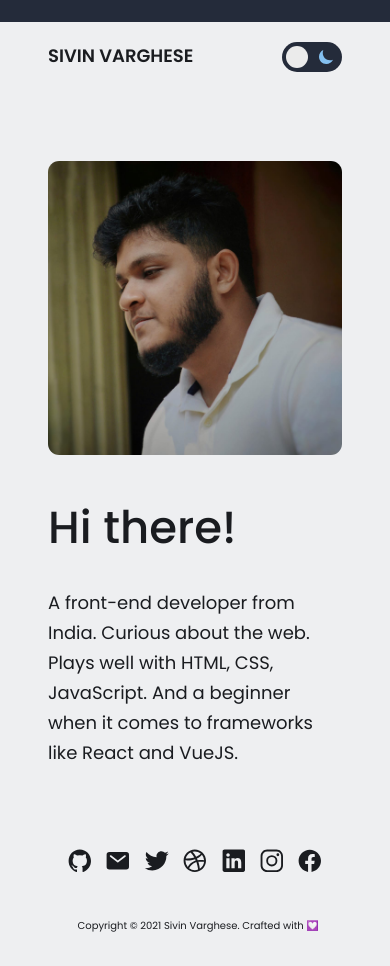
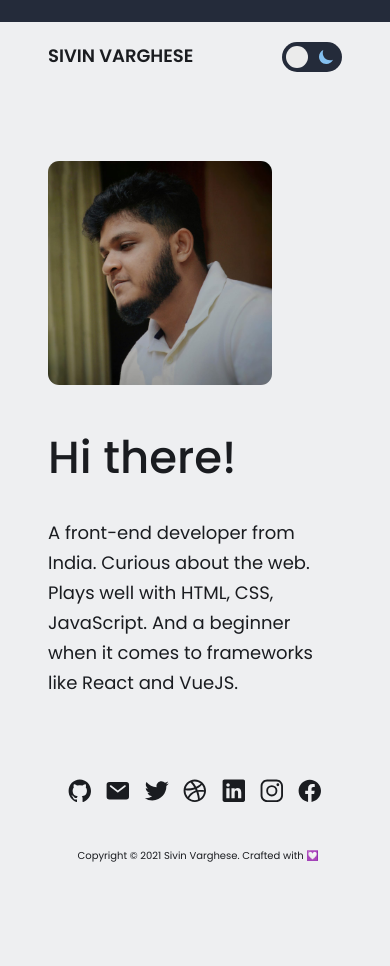
Before and after one commit to iamsivin/website, a React (Create React App) app: page / in a window 390 px wide. After the commit the page ends 896 px from the top, so only its background shows below. Built offline with nearby package versions, Linux system fonts and the light colour scheme.

Commit message:
height fixes

```diff
--- a/src/components/About.css
+++ b/src/components/About.css
@@ -202,15 +202,14 @@
 
   .image-wrap {
     width: 100%;
-    min-height: 16rem;
   }
 
   .image {
     display: flex;
     justify-content: flex-start;
     align-items: flex-start;
-    width: 100%;
-    height: 100%;
+    width: 14rem;
+    height: 14rem;
     border-radius: 0.7rem;
   }
 
```
